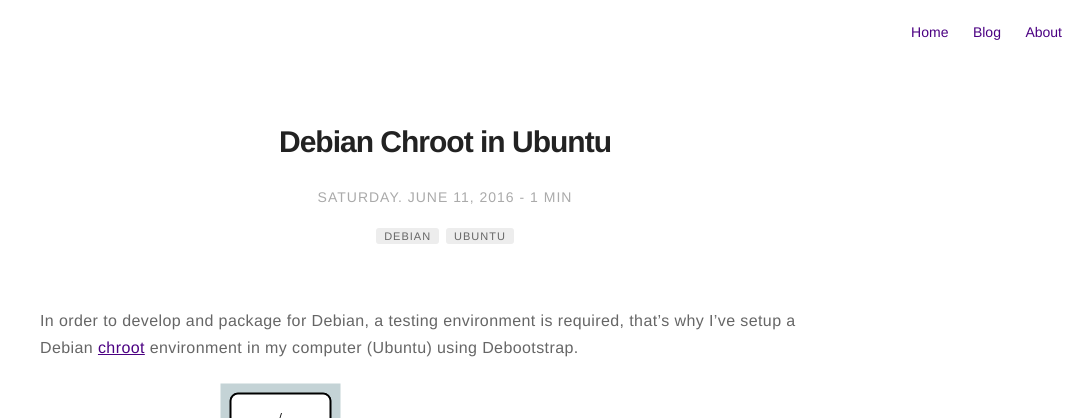
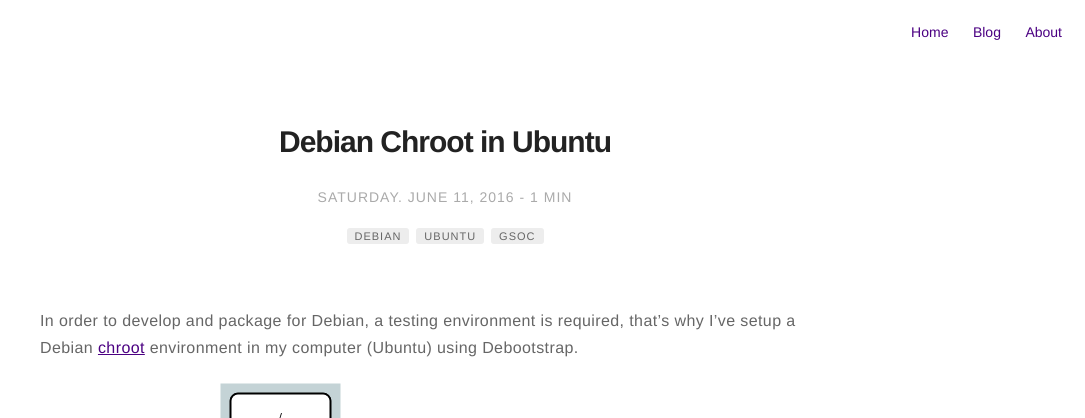
Before and after one commit to aallam/aallam.github.io, a Jekyll site: the page built from _posts/2016-06-11-debian-chroot-in-ubuntu.md, in a window 1280 px wide. Shown: the top 418 px of the page, without its empty margins (195-1280 px from the left). Built offline with Jekyll 4.4.1, drawn with Linux system fonts in a browser that asks for light colours; comment, search, counter and statistics services are not loaded.

Commit message:
gsoc tag

```diff
--- a/_posts/2016-06-11-debian-chroot-in-ubuntu.md
+++ b/_posts/2016-06-11-debian-chroot-in-ubuntu.md
@@ -6,6 +6,7 @@
 tag:
 - Debian
 - Ubuntu
+- GSOC
 blog: true
 ---
 
```
